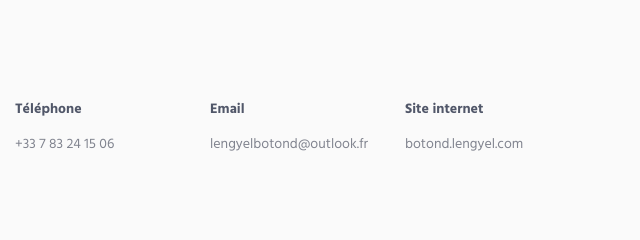
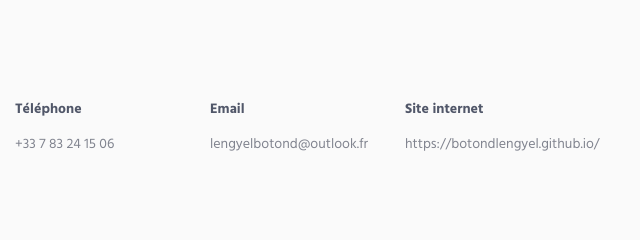
Before and after one commit to BotondLengyel/BotondLengyel.github.io, a plain HTML site: page index.html in a window 1280 px wide. Shown: the part 3220-3460 px from the top of the page, 640-1280 px from the left. Drawn offline with Linux system fonts and the light colour scheme.

Commit message:
Update index.html

```diff
--- a/index.html
+++ b/index.html
@@ -498,7 +498,7 @@
                                 </div>
                                 <div class="col-md-3 col-xs-6">
                                     <h5>Site internet</h5>
-                                    <a href="#">botond.lengyel.com</a>
+                                    <a href="#">https://botondlengyel.github.io/</a>
                                 </div>
                             </div>
                         </div>
```
